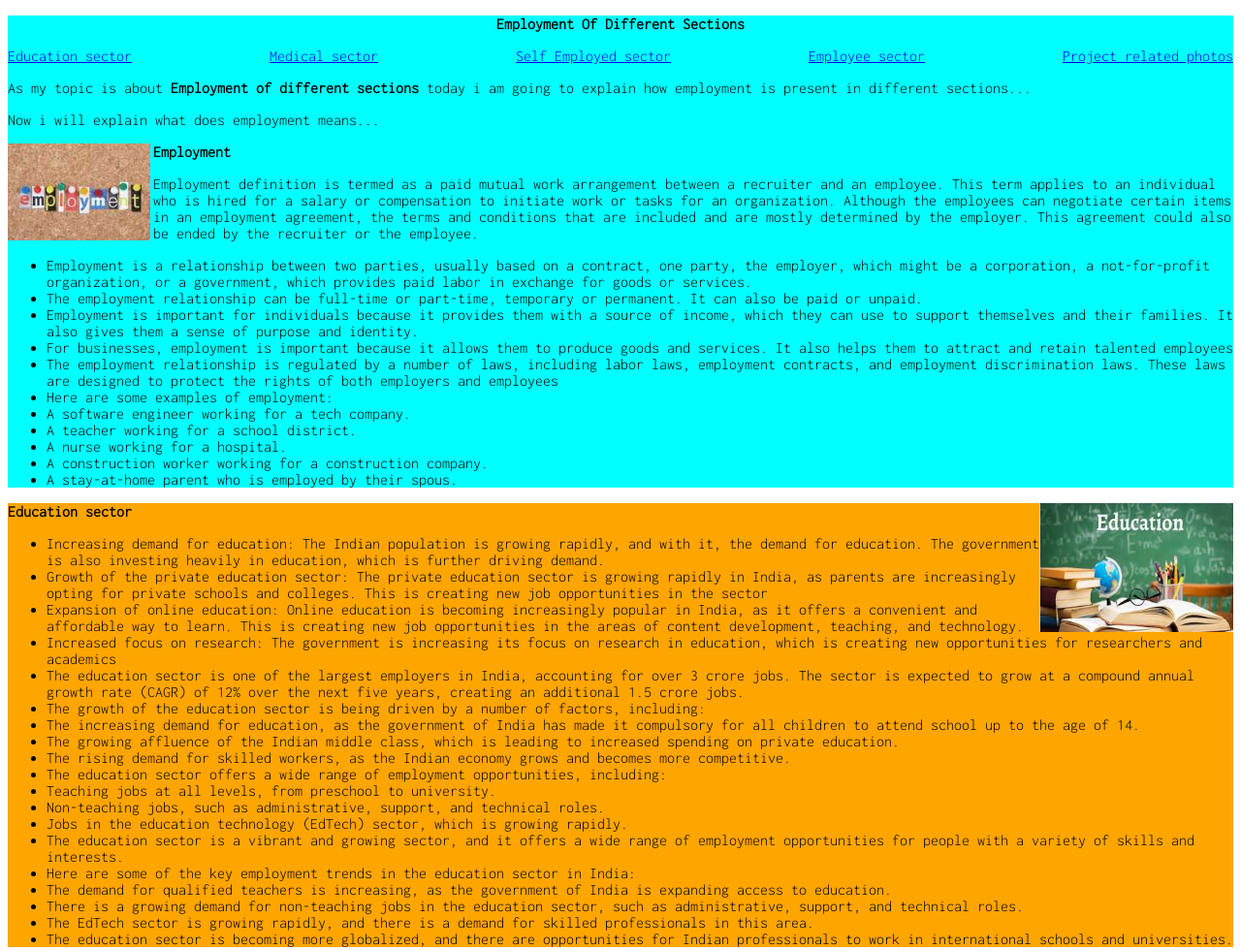
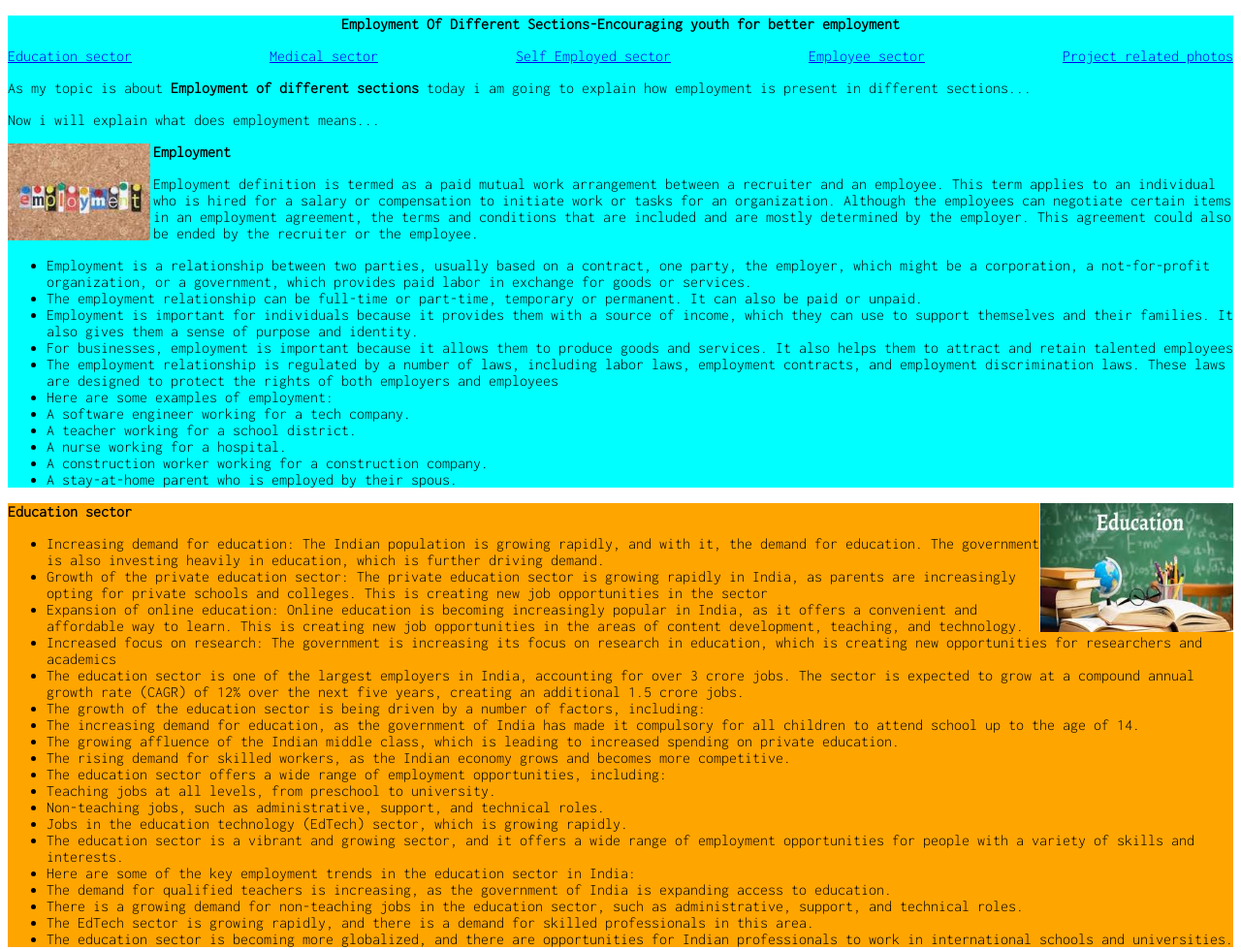
Before and after one commit to Saidhanush1234/employmentofdifferentsections.github.io, a plain HTML site: page index.html in a window 1280 px wide. Shown: the top 980 px of the page at 97% size. Drawn offline with Linux system fonts and the light colour scheme.

Commit message:
Update index.html

```diff
--- a/index.html
+++ b/index.html
@@ -12,7 +12,7 @@
 </head>
 <body>
   <div class="colors1">
-    <p class="parent"><strong>Employment Of Different Sections</strong></p>
+    <p class="parent"><strong>Employment Of Different Sections-Encouraging youth for better employment</strong></p>
     <nav class="parent1">
        <a href="#educationid">Education sector</a>
        <a href="#medicalsector">Medical sector</a>
```
